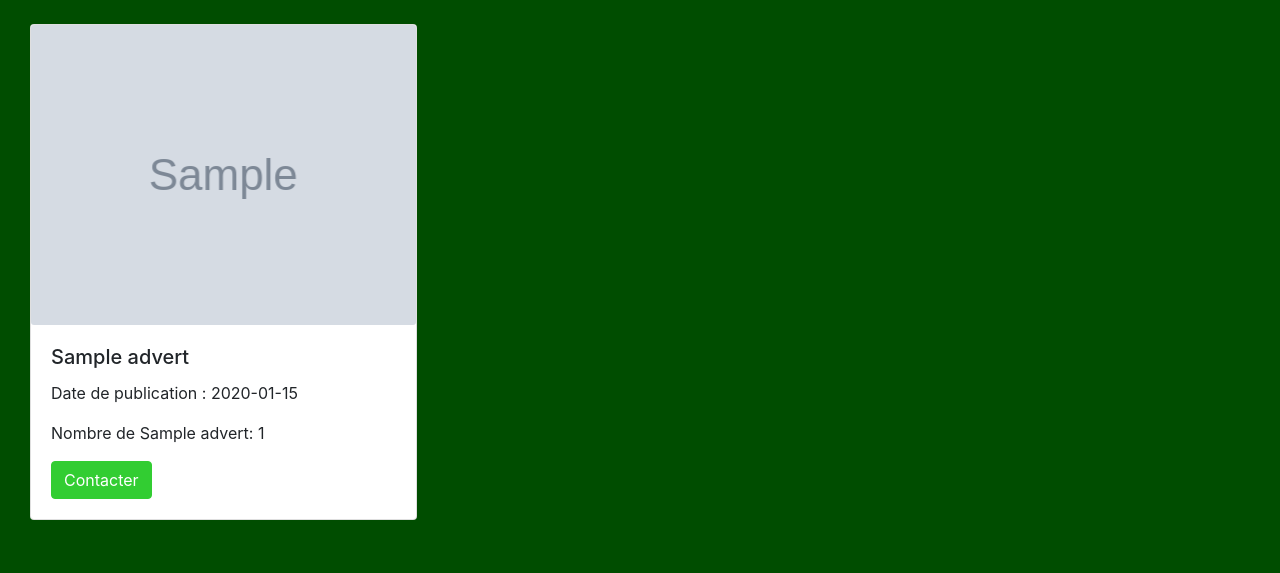
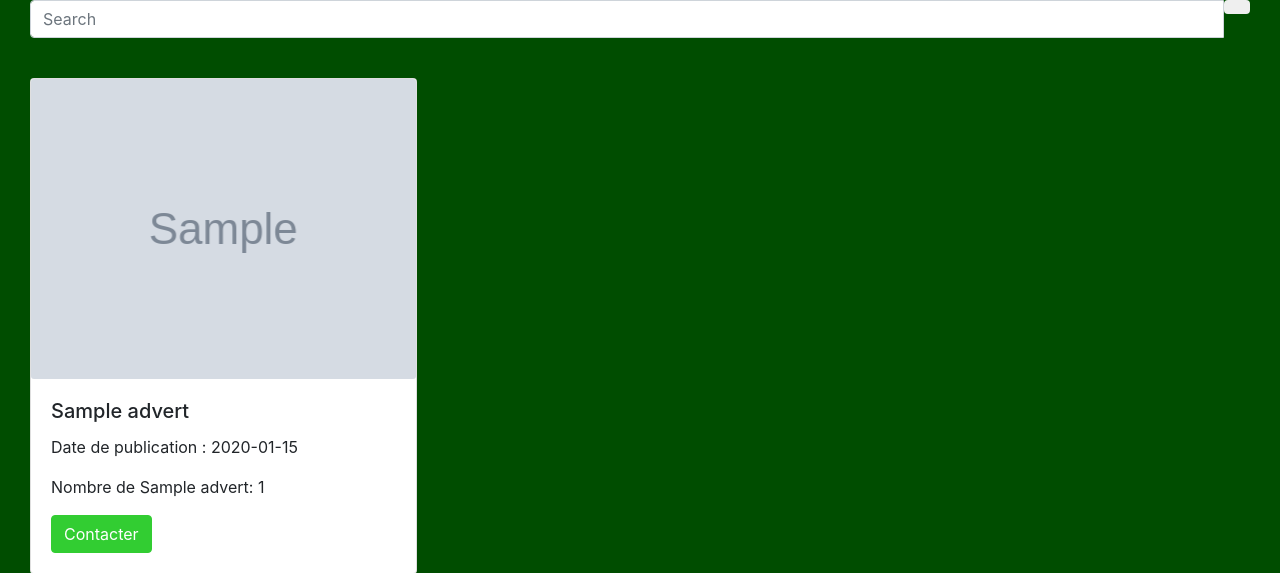
Before and after one commit to KilianLdev/Lespotagersducoin, a PHP site: page / in a window 1280 px wide. Shown: the part 62-635 px from the top of the page. Run offline with PHP 8.4, Linux system fonts and the light colour scheme; tables that the repository leaves empty hold one stand-in row (values such as "Sample post"); grey boxes marked "Sample" are stand-in pictures; some libraries are stand-ins or nearby versions.

Commit message:
bar search

```diff
--- a/index.php
+++ b/index.php
@@ -19,6 +19,7 @@ include_once "session.php";
   <body class="home">
 
     <?php include_once "nav.php";
+          include_once "search.php";
           include_once "listadvert.php";   ?>
 
   </body>
--- a/profil.php
+++ b/profil.php
@@ -3,7 +3,7 @@
     include_once "session.php";
     include_once "db.php";
 
-    $user = 2;
+    $user = 3;
 
     $sql = $db->query("SELECT * FROM profil");
 
@@ -41,7 +41,7 @@
                         <ul class="container details">
                             <li><p><span class="glyphicon glyphicon-earphone one" style="width:50px;"></span>Tel : <?php if($donnees['telephone'] != null){ echo $donnees['telephone']; } else{ echo 'Non Renseigné'; } ?></p></li>
                             <li><p><span class="glyphicon glyphicon-envelope one" style="width:50px;"></span>Mail : <?php echo $donnees['mail']?></p></li>
-                            <li><p><span class="glyphicon glyphicon-new-window one" style="width:50px;"></span>Site : <a href="#">www.example.com</p></a>
+                            <li><p><span class="glyphicon glyphicon-new-window one" style="width:50px;"></span>Nombre d'annonces: </p>
                         </ul>
                 </div>
             </div>
--- /dev/null
+++ b/search.php
@@ -0,0 +1,10 @@
+<form >
+  <div class="input-group">
+    <input type="text" class="form-control" placeholder="Search">
+    <div class="input-group-btn">
+      <button class="btn btn-default" type="submit">
+        <i class="glyphicon glyphicon-search"></i>
+      </button>
+    </div>
+  </div>
+</form>
```
